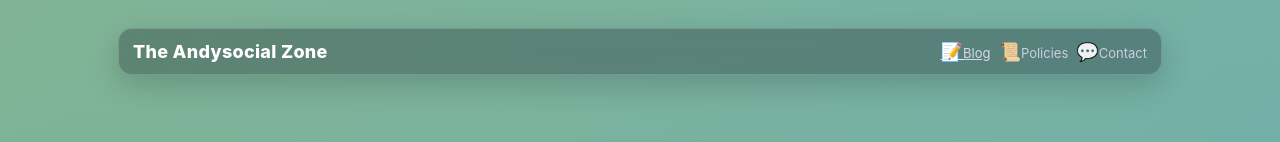
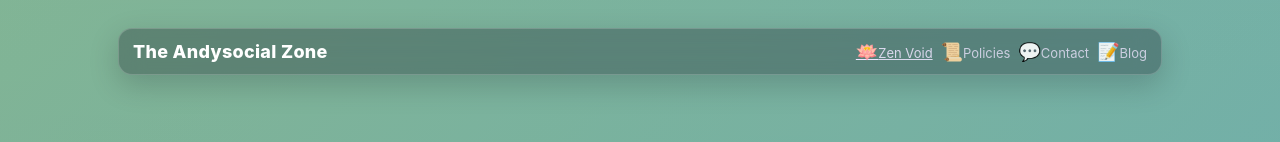
Before and after one commit to andyjxck/andysocialhub, a Next.js app: page / in a window 1280 px wide. Shown: the top 142 px of the page. Built offline with nearby package versions, Linux system fonts and the light colour scheme; no server answers; the database is empty.

Commit message:
Replace Blog link with Zen Void and add duplicate Blog link

```diff
--- a/components/Layout.jsx
+++ b/components/Layout.jsx
@@ -11,8 +11,8 @@ export default function Layout({ children }) {
 
         <nav className="nav" aria-label="Main">
           <Link href="/" className={`navlink ${pathname === "/" ? "active" : ""}`}>
-            <span className="icon">📝</span>
-            <span className="label">Blog</span>
+            <span className="icon">🪷</span>
+            <span className="label">Zen Void</span>
           </Link>
 
           <Link href="/policies" className={`navlink ${pathname === "/policies" ? "active" : ""}`}>
@@ -23,6 +23,11 @@ export default function Layout({ children }) {
           <Link href="/contact" className={`navlink ${pathname === "/contact" ? "active" : ""}`}>
             <span className="icon">💬</span>
             <span className="label">Contact</span>
+          </Link>
+
+          <Link href="/contact" className={`navlink ${pathname === "/blog" ? "active" : ""}`}>
+            <span className="icon">📝</span>
+            <span className="label">Blog</span>
           </Link>
         </nav>
       </header>
```
